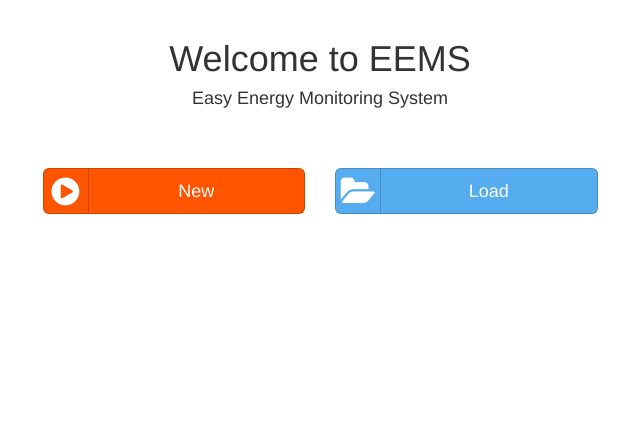
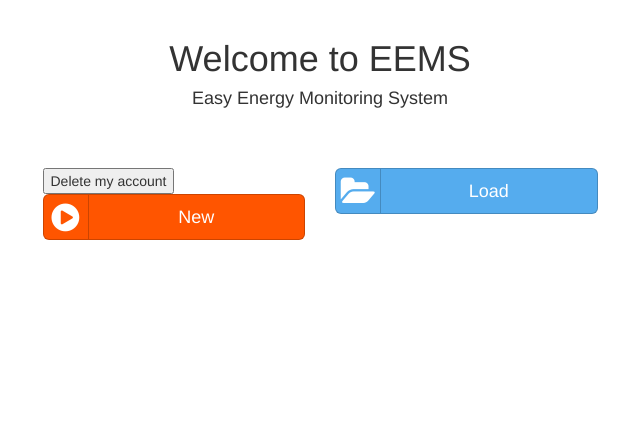
Before and after one commit to enricoba/eems, a Flask app: page /eems/ in a window 1280 px wide. Shown: the part 51-485 px from the top of the page, without its empty margins (320-960 px from the left). Run offline with Flask 2, Linux system fonts and the light colour scheme; some libraries are stand-ins or nearby versions.

Commit message:
javascript try and error

```diff
--- a/eems/core.py
+++ b/eems/core.py
@@ -42,7 +42,11 @@ dht11_vars = {
 
 @app.route("/eems/")
 def index():
-    return render_template("index.html", name='index', version=__version__)
+    if request.method == 'POST':
+        print 'hello'
+        # open/new database
+    else:
+        return render_template("index.html", name='index', version=__version__)
 
 
 @app.route("/eems/config/", methods=['GET', 'POST'])
--- a/eems/templates/home.html
+++ b/eems/templates/home.html
@@ -4,15 +4,47 @@
     <div class="col-sm-3"></div>
     <!-- New -->
     <div class="col-sm-3" style="padding-bottom: 5px">
-        <a class="btn btn-block btn-lg btn-social btn-soundcloud" href="{{ url_for('config') }}">
+
+        <button class="delete-account">Delete my account</button>
+
+        <a class="btn btn-block btn-lg btn-social btn-soundcloud" href="{{ url_for('index') }}">
             <span class="fa fa-play-circle"></span> <p class="text-center" style="margin: 0">New</p>
         </a>
     </div>
+
     <!-- Load -->
     <div class="col-sm-3">
-        <a class="btn btn-block btn-lg btn-social btn-twitter" href="{{ url_for('monitor') }}">
+        <a class="btn btn-block btn-lg btn-social btn-twitter" href="{{ url_for('index') }}">
             <span class="fa fa-folder-open"></span> <p class="text-center" style="margin: 0">Load</p>
         </a>
     </div>
-    <div class="col-sm-3"></div>
 </div>
+<script>
+    $('button.delete-account').click(function(e) {
+        swal({
+          title: "Are you sure you want to delete your account?",
+          text: "If you are sure, type in your password:",
+          type: "input",
+          inputType: "password",
+          showCancelButton: true,
+          closeOnConfirm: false
+        }, function(typedPassword) {
+          console.log(typedPassword);
+        });
+      });
+</script>
+
+<!--<script>
+    $('button.new-project').click(function(e) {
+        swal({
+            title: "Ready for a new project?",
+            text: "Please enter a project name.",
+            type: "input",
+            inputType: "password",
+            showCancelButton: true,
+            closeOnConfirm: false
+        }, function(typedPassword) {
+            console.log(typedPassword);
+        });
+    });
+</script>-->
```
